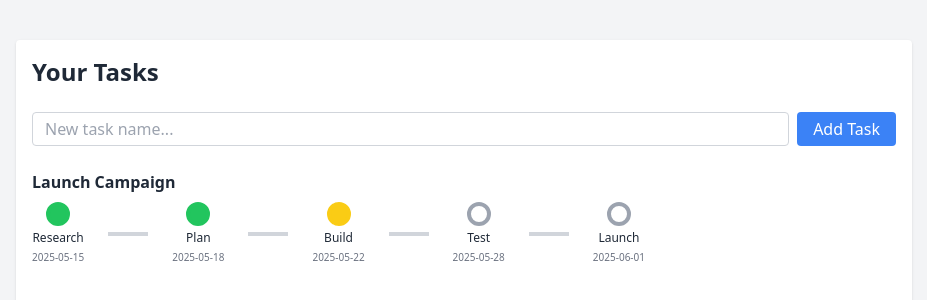
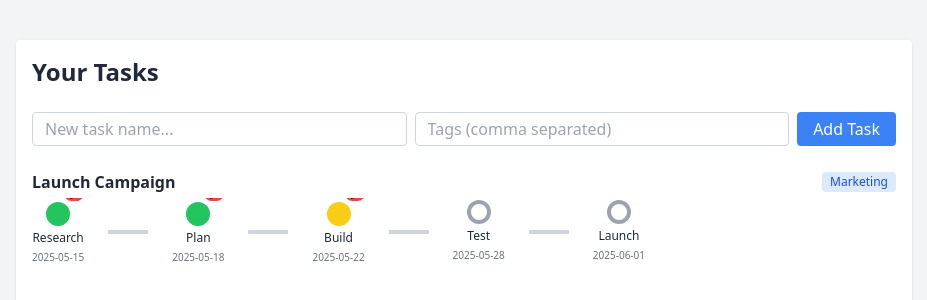
Before and after one commit to csandq/visual-task-tracker, a React (Vite) app: page / in a window 1280 px wide. Shown: the top 300 px of the page, without its empty margins (176-1103 px from the left). Built offline with nearby package versions, Linux system fonts and the light colour scheme.

Commit message:
Update App.jsx

```diff
--- a/src/App.jsx
+++ b/src/App.jsx
@@ -4,6 +4,7 @@ const initialTasks = [
   {
     id: 1,
     title: "Launch Campaign",
+    tags: ["Marketing"],
     steps: [
       { label: "Research", status: "done", note: "Checked competitors.", deadline: "2025-05-15" },
       { label: "Plan", status: "done", note: "Built outline.", deadline: "2025-05-18" },
@@ -22,7 +23,12 @@ const Step = ({ label, status, note, deadline, onClick }) => {
   };
 
   return (
-    <div className="flex flex-col items-center space-y-1 cursor-pointer" onClick={onClick}>
+    <div className="flex flex-col items-center space-y-1 relative cursor-pointer" onClick={onClick}>
+      {note && (
+        <span className="absolute -top-3 right-0 bg-red-500 text-white text-[10px] rounded-full px-1">
+          💬
+        </span>
+      )}
       <div className={`w-6 h-6 rounded-full border-4 ${getColor()}`}></div>
       <span className="text-xs text-center whitespace-nowrap">{label}</span>
       {deadline && <span className="text-[10px] text-gray-500">{deadline}</span>}
@@ -32,7 +38,14 @@ const Step = ({ label, status, note, deadline, onClick }) => {
 
 const TaskRow = ({ task, onStepClick }) => (
   <div className="mb-6">
-    <h2 className="font-semibold mb-2">{task.title}</h2>
+    <div className="flex items-center justify-between mb-1">
+      <h2 className="font-semibold">{task.title}</h2>
+      <div className="flex gap-2">
+        {task.tags.map((tag, i) => (
+          <span key={i} className="text-xs bg-blue-100 text-blue-700 px-2 py-0.5 rounded">{tag}</span>
+        ))}
+      </div>
+    </div>
     <div className="flex items-center space-x-6 overflow-x-auto">
       {task.steps.map((step, index) => (
         <React.Fragment key={index}>
@@ -49,21 +62,27 @@ const TaskRow = ({ task, onStepClick }) => (
 export default function App() {
   const [tasks, setTasks] = useState(initialTasks);
   const [newTitle, setNewTitle] = useState("");
+  const [newTag, setNewTag] = useState("");
   const [modal, setModal] = useState(null);
+  const [stepModal, setStepModal] = useState(null);
 
   const addTask = () => {
     if (!newTitle.trim()) return;
+    const tags = newTag
+      .split(",")
+      .map((t) => t.trim())
+      .filter((t) => t.length > 0);
+
     const newTask = {
       id: tasks.length + 1,
       title: newTitle,
-      steps: [
-        { label: "Step 1", status: "todo", note: "", deadline: "" },
-        { label: "Step 2", status: "todo", note: "", deadline: "" },
-        { label: "Step 3", status: "todo", note: "", deadline: "" }
-      ]
+      tags,
+      steps: []
     };
     setTasks([newTask, ...tasks]);
     setNewTitle("");
+    setNewTag("");
+    setModal(newTask.id);
   };
 
   const updateStep = (taskId, stepIndex, note, deadline) => {
@@ -80,19 +99,39 @@ export default function App() {
       return task;
     });
     setTasks(updated);
-    setModal(null);
+    setStepModal(null);
+  };
+
+  const addStepToTask = (taskId, label) => {
+    setTasks((prev) =>
+      prev.map((task) =>
+        task.id === taskId
+          ? {
+              ...task,
+              steps: [...task.steps, { label, status: "todo", note: "", deadline: "" }]
+            }
+          : task
+      )
+    );
   };
 
   return (
     <div className="max-w-4xl mx-auto mt-10 p-4 bg-white shadow rounded">
       <h1 className="text-2xl font-bold mb-6">Your Tasks</h1>
-      <div className="flex mb-6">
+      <div className="flex flex-wrap gap-2 mb-6">
         <input
           type="text"
-          className="border border-gray-300 px-3 py-1 mr-2 flex-grow rounded"
+          className="border border-gray-300 px-3 py-1 rounded flex-grow"
           placeholder="New task name..."
           value={newTitle}
           onChange={(e) => setNewTitle(e.target.value)}
+        />
+        <input
+          type="text"
+          className="border border-gray-300 px-3 py-1 rounded flex-grow"
+          placeholder="Tags (comma separated)"
+          value={newTag}
+          onChange={(e) => setNewTag(e.target.value)}
         />
         <button
           onClick={addTask}
@@ -102,10 +141,41 @@ export default function App() {
         </button>
       </div>
       {tasks.map((task) => (
-        <TaskRow key={task.id} task={task} onStepClick={(taskId, stepIndex) => setModal({ taskId, stepIndex })} />
+        <TaskRow
+          key={task.id}
+          task={task}
+          onStepClick={(taskId, stepIndex) => setStepModal({ taskId, stepIndex })}
+        />
       ))}
 
       {modal && (
+        <div className="fixed inset-0 bg-black bg-opacity-50 flex items-center justify-center z-10">
+          <div className="bg-white p-6 rounded shadow w-full max-w-md">
+            <h2 className="text-xl font-semibold mb-4">Edit Task: Add Steps</h2>
+            <input
+              type="text"
+              placeholder="Step label..."
+              className="border w-full p-2 mb-4"
+              onKeyDown={(e) => {
+                if (e.key === "Enter") {
+                  addStepToTask(modal, e.target.value);
+                  e.target.value = "";
+                }
+              }}
+            />
+            <div className="flex justify-end">
+              <button
+                onClick={() => setModal(null)}
+                className="bg-gray-300 px-4 py-1 rounded"
+              >
+                Done
+              </button>
+            </div>
+          </div>
+        </div>
+      )}
+
+      {stepModal && (
         <div className="fixed inset-0 bg-black bg-opacity-50 flex items-center justify-center z-10">
           <div className="bg-white p-6 rounded shadow w-full max-w-md">
             <h2 className="text-xl font-semibold mb-4">Edit Step</h2>
@@ -113,37 +183,37 @@ export default function App() {
               className="w-full border p-2 mb-4"
               rows={3}
               placeholder="Add a note..."
-              value={tasks.find(t => t.id === modal.taskId).steps[modal.stepIndex].note}
+              value={tasks.find(t => t.id === stepModal.taskId).steps[stepModal.stepIndex].note}
               onChange={(e) => {
                 const newTasks = [...tasks];
-                newTasks.find(t => t.id === modal.taskId).steps[modal.stepIndex].note = e.target.value;
+                newTasks.find(t => t.id === stepModal.taskId).steps[stepModal.stepIndex].note = e.target.value;
                 setTasks(newTasks);
               }}
             ></textarea>
             <input
               type="date"
               className="w-full border p-2 mb-4"
-              value={tasks.find(t => t.id === modal.taskId).steps[modal.stepIndex].deadline}
+              value={tasks.find(t => t.id === stepModal.taskId).steps[stepModal.stepIndex].deadline}
               onChange={(e) => {
                 const newTasks = [...tasks];
-                newTasks.find(t => t.id === modal.taskId).steps[modal.stepIndex].deadline = e.target.value;
+                newTasks.find(t => t.id === stepModal.taskId).steps[stepModal.stepIndex].deadline = e.target.value;
                 setTasks(newTasks);
               }}
             />
             <div className="flex justify-end space-x-2">
               <button
                 className="bg-gray-300 px-4 py-1 rounded"
-                onClick={() => setModal(null)}
+                onClick={() => setStepModal(null)}
               >
                 Cancel
               </button>
               <button
                 className="bg-blue-500 text-white px-4 py-1 rounded"
                 onClick={() => updateStep(
-                  modal.taskId,
-                  modal.stepIndex,
-                  tasks.find(t => t.id === modal.taskId).steps[modal.stepIndex].note,
-                  tasks.find(t => t.id === modal.taskId).steps[modal.stepIndex].deadline
+                  stepModal.taskId,
+                  stepModal.stepIndex,
+                  tasks.find(t => t.id === stepModal.taskId).steps[stepModal.stepIndex].note,
+                  tasks.find(t => t.id === stepModal.taskId).steps[stepModal.stepIndex].deadline
                 )}
               >
                 Save
```
